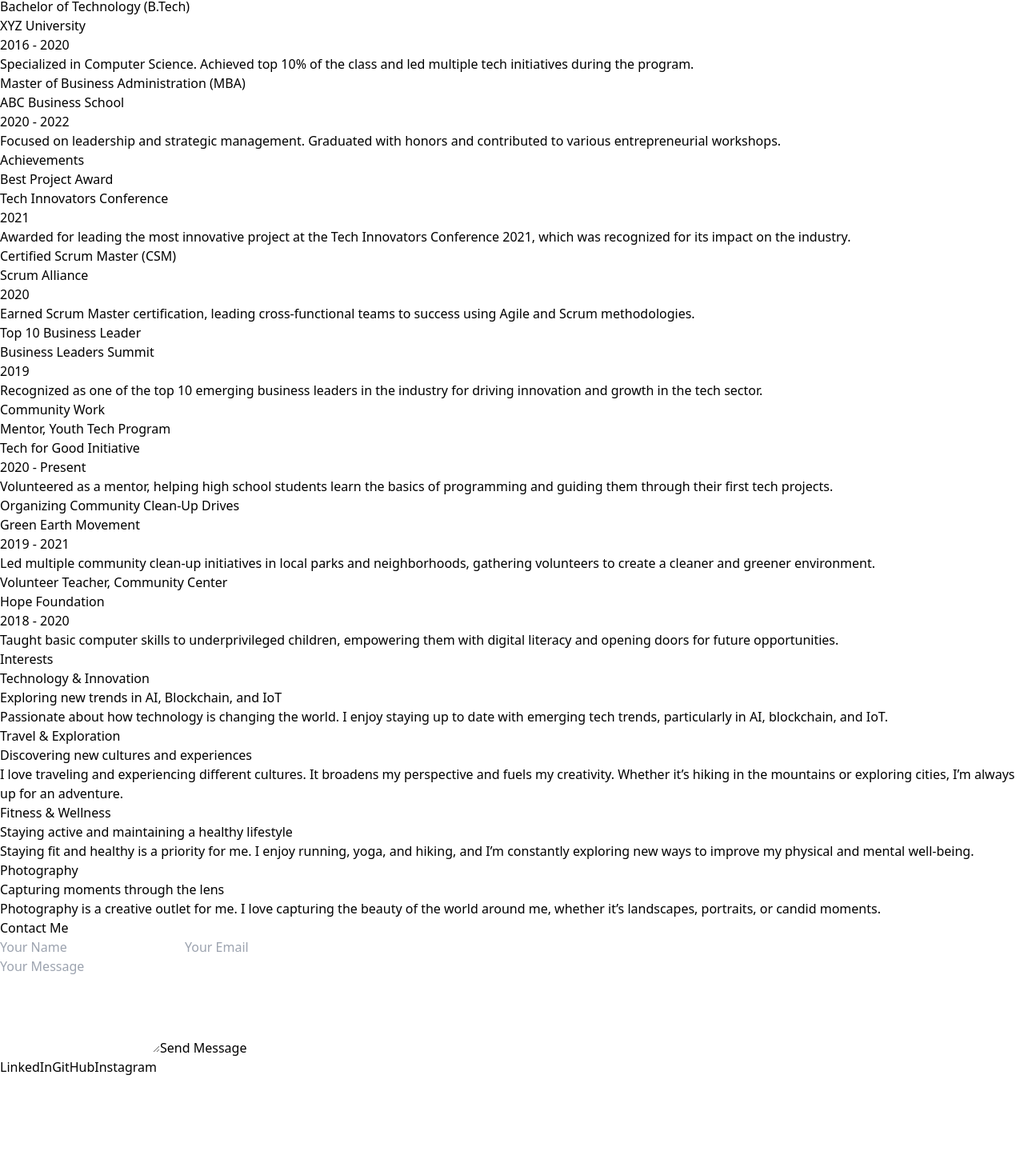
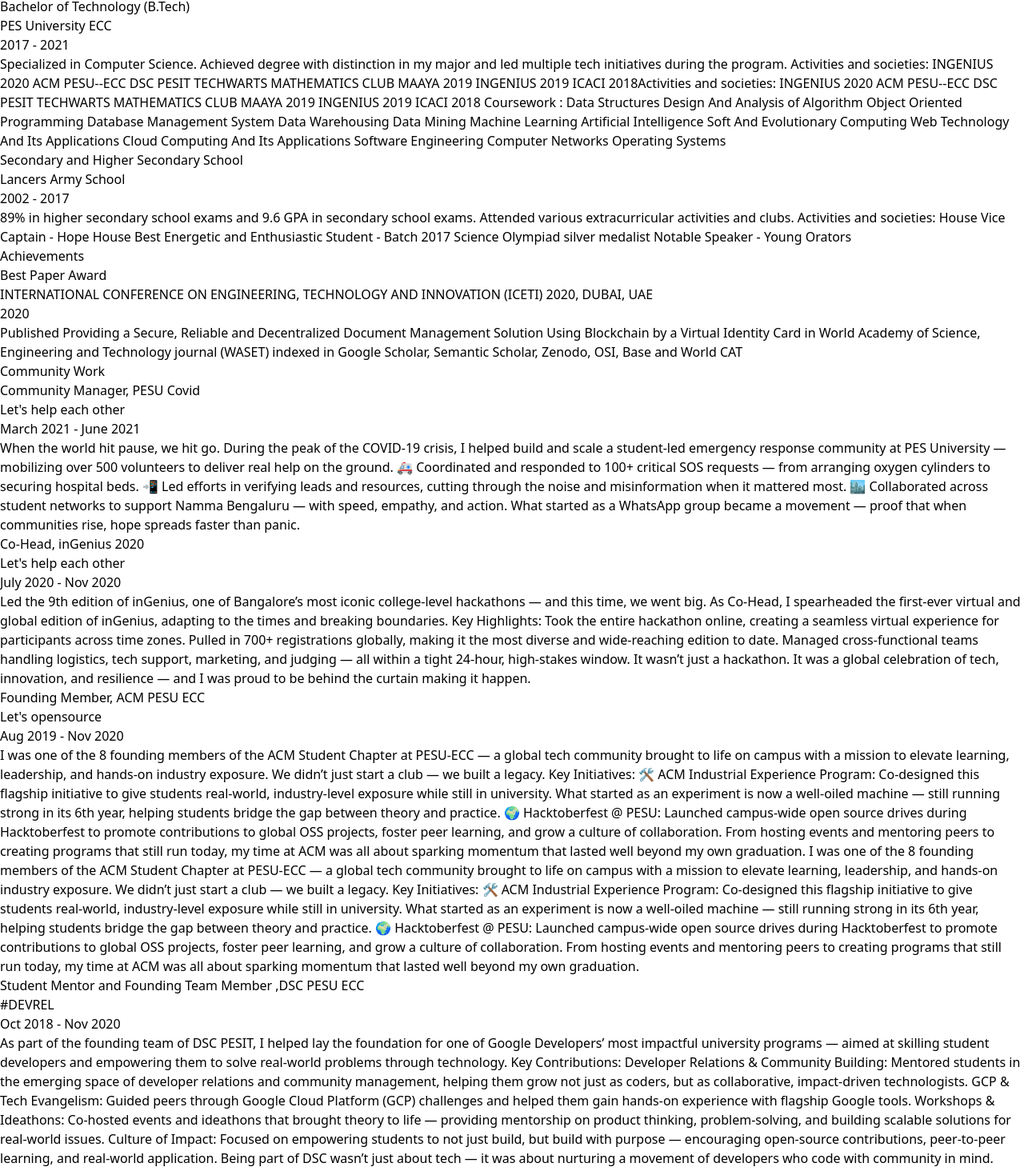
Before and after one commit to meet1906/meet1906.github.io, a React (Vite) app in the folder my-portfolio/: page / in a window 1280 px wide. Shown: the part 1972-3436 px from the top of the page at 80% size. Before the commit the page ends 3318 px from the top, so only its background shows below. Built offline with nearby package versions, Linux system fonts and the light colour scheme.

Commit message:
data updated

```diff
--- a/my-portfolio/src/components/Achievements.jsx
+++ b/my-portfolio/src/components/Achievements.jsx
@@ -7,34 +7,13 @@
           <div className="space-y-12">
             {/* Example Achievement 1 */}
             <div className="flex flex-col items-center bg-white shadow-lg rounded-lg p-6">
-              <h3 className="text-xl font-semibold">Best Project Award</h3>
-              <p className="text-gray-600">Tech Innovators Conference</p>
-              <p className="text-sm text-gray-500">2021</p>
+              <h3 className="text-xl font-semibold">Best Paper Award</h3>
+              <p className="text-gray-600">INTERNATIONAL CONFERENCE ON ENGINEERING, TECHNOLOGY AND INNOVATION (ICETI) 2020, DUBAI, UAE</p>
+              <p className="text-sm text-gray-500">2020</p>
               <p className="mt-4 text-gray-700">
-                Awarded for leading the most innovative project at the Tech Innovators Conference 2021, which was recognized for its impact on the industry.
+                Published Providing a Secure, Reliable and Decentralized Document Management Solution Using Blockchain by a Virtual Identity Card in World Academy of Science, Engineering and Technology journal (WASET) indexed in Google Scholar, Semantic Scholar, Zenodo, OSI, Base and World CAT
               </p>
             </div>
-
-            {/* Example Achievement 2 */}
-            <div className="flex flex-col items-center bg-white shadow-lg rounded-lg p-6">
-              <h3 className="text-xl font-semibold">Certified Scrum Master (CSM)</h3>
-              <p className="text-gray-600">Scrum Alliance</p>
-              <p className="text-sm text-gray-500">2020</p>
-              <p className="mt-4 text-gray-700">
-                Earned Scrum Master certification, leading cross-functional teams to success using Agile and Scrum methodologies.
-              </p>
-            </div>
-
-            {/* Example Achievement 3 */}
-            <div className="flex flex-col items-center bg-white shadow-lg rounded-lg p-6">
-              <h3 className="text-xl font-semibold">Top 10 Business Leader</h3>
-              <p className="text-gray-600">Business Leaders Summit</p>
-              <p className="text-sm text-gray-500">2019</p>
-              <p className="mt-4 text-gray-700">
-                Recognized as one of the top 10 emerging business leaders in the industry for driving innovation and growth in the tech sector.
-              </p>
-            </div>
-
           </div>
         </div>
       </section>
--- a/my-portfolio/src/components/CommunityWork.jsx
+++ b/my-portfolio/src/components/CommunityWork.jsx
@@ -5,36 +5,130 @@
           <h2 className="text-4xl font-bold mb-8">Community Work</h2>
 
           <div className="space-y-12">
-            {/* Example Community Work 1 */}
+
+            {/* PESU Covid Initiative */}
             <div className="flex flex-col items-center bg-white shadow-lg rounded-lg p-6">
-              <h3 className="text-xl font-semibold">Mentor, Youth Tech Program</h3>
-              <p className="text-gray-600">Tech for Good Initiative</p>
-              <p className="text-sm text-gray-500">2020 - Present</p>
+              <h3 className="text-xl font-semibold">Community Manager, PESU Covid </h3>
+              <p className="text-gray-600">Let's help each other</p>
+              <p className="text-sm text-gray-500">March 2021 - June 2021</p>
               <p className="mt-4 text-gray-700">
-                Volunteered as a mentor, helping high school students learn the basics of programming and guiding them through their first tech projects.
+              When the world hit pause, we hit go.
+
+During the peak of the COVID-19 crisis, I helped build and scale a student-led emergency response community at PES University — mobilizing over 500 volunteers to deliver real help on the ground.
+
+🚑 Coordinated and responded to 100+ critical SOS requests — from arranging oxygen cylinders to securing hospital beds.
+📲 Led efforts in verifying leads and resources, cutting through the noise and misinformation when it mattered most.
+🏙️ Collaborated across student networks to support Namma Bengaluru — with speed, empathy, and action.
+
+What started as a WhatsApp group became a movement — proof that when communities rise, hope spreads faster than panic.
                 </p>
             </div>
 
-            {/* Example Community Work 2 */}
+{/* inGenius 2020 */}
 <div className="flex flex-col items-center bg-white shadow-lg rounded-lg p-6">
-              <h3 className="text-xl font-semibold">Organizing Community Clean-Up Drives</h3>
-              <p className="text-gray-600">Green Earth Movement</p>
-              <p className="text-sm text-gray-500">2019 - 2021</p>
-              <p className="mt-4 text-gray-700">
-                Led multiple community clean-up initiatives in local parks and neighborhoods, gathering volunteers to create a cleaner and greener environment.
+              <h3 className="text-xl font-semibold">Co-Head, inGenius 2020 </h3>
+              <p className="text-gray-600">Let's help each other</p>
+              <p className="text-sm text-gray-500">July 2020 - Nov 2020</p>
+              <p className="mt-4 text-gray-700"> Led the 9th edition of inGenius, one of Bangalore’s most iconic college-level hackathons — and this time, we went big. As Co-Head, I spearheaded the first-ever virtual and global edition of inGenius, adapting to the times and breaking boundaries.
+
+Key Highlights:
+
+Took the entire hackathon online, creating a seamless virtual experience for participants across time zones.
+
+Pulled in 700+ registrations globally, making it the most diverse and wide-reaching edition to date.
+
+Managed cross-functional teams handling logistics, tech support, marketing, and judging — all within a tight 24-hour, high-stakes window.
+
+It wasn’t just a hackathon. It was a global celebration of tech, innovation, and resilience — and I was proud to be behind the curtain making it happen.
+
                 </p>
             </div>
 
-            {/* Example Community Work 3 */}
+
+{/* ACM PESU ECC */}
 <div className="flex flex-col items-center bg-white shadow-lg rounded-lg p-6">
-              <h3 className="text-xl font-semibold">Volunteer Teacher, Community Center</h3>
-              <p className="text-gray-600">Hope Foundation</p>
-              <p className="text-sm text-gray-500">2018 - 2020</p>
+              <h3 className="text-xl font-semibold">Founding Member, ACM PESU ECC</h3>
+              <p className="text-gray-600">Let's opensource</p>
+              <p className="text-sm text-gray-500">Aug 2019 - Nov 2020</p>
               <p className="mt-4 text-gray-700">
-                Taught basic computer skills to underprivileged children, empowering them with digital literacy and opening doors for future opportunities.
+              I was one of the 8 founding members of the ACM Student Chapter at PESU-ECC — a global tech community brought to life on campus with a mission to elevate learning, leadership, and hands-on industry exposure.
+
+We didn’t just start a club — we built a legacy.
+
+Key Initiatives:
+
+🛠 ACM Industrial Experience Program: Co-designed this flagship initiative to give students real-world, industry-level exposure while still in university. What started as an experiment is now a well-oiled machine — still running strong in its 6th year, helping students bridge the gap between theory and practice.
+
+🌍 Hacktoberfest @ PESU: Launched campus-wide open source drives during Hacktoberfest to promote contributions to global OSS projects, foster peer learning, and grow a culture of collaboration.
+
+From hosting events and mentoring peers to creating programs that still run today, my time at ACM was all about sparking momentum that lasted well beyond my own graduation.
+I was one of the 8 founding members of the ACM Student Chapter at PESU-ECC — a global tech community brought to life on campus with a mission to elevate learning, leadership, and hands-on industry exposure. We didn’t just start a club — we built a legacy. Key Initiatives: 🛠 ACM Industrial Experience Program: Co-designed this flagship initiative to give students real-world, industry-level exposure while still in university. What started as an experiment is now a well-oiled machine — still running strong in its 6th year, helping students bridge the gap between theory and practice. 🌍 Hacktoberfest @ PESU: Launched campus-wide open source drives during Hacktoberfest to promote contributions to global OSS projects, foster peer learning, and grow a culture of collaboration. From hosting events and mentoring peers to creating programs that still run today, my time at ACM was all about sparking momentum that lasted well beyond my own graduation.
+
                 </p>
             </div>
 
+{/* Student Mentor and Founding Team Member - DSC PESU ECC */}
+<div className="flex flex-col items-center bg-white shadow-lg rounded-lg p-6">
+              <h3 className="text-xl font-semibold">Student Mentor and Founding Team Member ,DSC PESU ECC</h3>
+              <p className="text-gray-600">#DEVREL</p>
+              <p className="text-sm text-gray-500">Oct 2018 - Nov 2020</p>
+              <p className="mt-4 text-gray-700">
+              As part of the founding team of DSC PESIT, I helped lay the foundation for one of Google Developers’ most impactful university programs — aimed at skilling student developers and empowering them to solve real-world problems through technology.
+
+Key Contributions:
+
+Developer Relations & Community Building: Mentored students in the emerging space of developer relations and community management, helping them grow not just as coders, but as collaborative, impact-driven technologists.
+
+GCP & Tech Evangelism: Guided peers through Google Cloud Platform (GCP) challenges and helped them gain hands-on experience with flagship Google tools.
+
+Workshops & Ideathons: Co-hosted events and ideathons that brought theory to life — providing mentorship on product thinking, problem-solving, and building scalable solutions for real-world issues.
+
+Culture of Impact: Focused on empowering students to not just build, but build with purpose — encouraging open-source contributions, peer-to-peer learning, and real-world application.
+
+Being part of DSC wasn’t just about tech — it was about nurturing a movement of developers who code with community in mind.
+
+                </p>
+            </div>
+
+{/* Co-Founder - Techwarts - House of Tech at PESU ECC */}
+<div className="flex flex-col items-center bg-white shadow-lg rounded-lg p-6">
+              <h3 className="text-xl font-semibold">Cofounder ,Techwarts - House of Tech at PESU ECC</h3>
+              <p className="text-gray-600">Lets integrate</p>
+              <p className="text-sm text-gray-500">Oct 2018 - Nov 2020</p>
+              <p className="mt-4 text-gray-700">
+              Techwarts wasn’t just a tech club — it was a movement. What started with 8 passionate students became a 500+ strong developer community at PESU–ECC, uniting coders, creators, and builders across disciplines.
+
+As a co-founder, I helped shape Techwarts into a powerhouse of learning, innovation, and collaboration. The community was built around three core verticals:
+
+Pixel – Focused on Augmented & Virtual Reality
+
+Predict This! – All about Machine Learning & AI
+
+We the Programmers – Competitive Programming and Problem Solving
+
+What we did:
+
+Organized high-energy tech meetups, workshops, hackathons, and speaker sessions that made campus buzz with innovation.
+
+Created a safe, inclusive space for students to experiment, fail, build, and thrive — from first-time coders to advanced devs.
+
+Sparked ideas that turned into real startups, and projects that went beyond classrooms.
+
+Techwarts became more than a community — it became a launchpad. And being a part of its founding story? One of my proudest chapters.
+                </p>
+            </div>
+
+
+
+            {/* Major League Hacking Mentor */}
+            <div className="flex flex-col items-center bg-white shadow-lg rounded-lg p-6">
+              <h3 className="text-xl font-semibold">Mentor, Major League Hacking</h3>
+              <p className="text-gray-600">Tech for Good Initiative</p>
+              <p className="text-sm text-gray-500">May 2020 - June 2020</p>
+              <p className="mt-4 text-gray-700">
+                Volunteered as a mentor, helping students learn the basics of programming and guiding them through hackathons organised by Major League Hacking.
+              </p>
+            </div>
           </div>
         </div>
       </section>
--- a/my-portfolio/src/components/Education.jsx
+++ b/my-portfolio/src/components/Education.jsx
@@ -5,23 +5,51 @@
           <h2 className="text-4xl font-bold mb-8">Education</h2>
 
           <div className="space-y-12">
-            {/* Example Education 1 */}
+            {/* PES University ECC */}
             <div className="flex flex-col items-center bg-white shadow-lg rounded-lg p-6">
               <h3 className="text-xl font-semibold">Bachelor of Technology (B.Tech)</h3>
-              <p className="text-gray-600">XYZ University</p>
-              <p className="text-sm text-gray-500">2016 - 2020</p>
+              <p className="text-gray-600">PES University ECC</p>
+              <p className="text-sm text-gray-500">2017 - 2021</p>
               <p className="mt-4 text-gray-700">
-                Specialized in Computer Science. Achieved top 10% of the class and led multiple tech initiatives during the program.
+                Specialized in Computer Science. Achieved degree with distinction in my major and led multiple tech initiatives during the program.
+                Activities and societies: INGENIUS 2020
+ACM PESU--ECC
+ DSC PESIT
+TECHWARTS
+MATHEMATICS CLUB
+MAAYA 2019
+INGENIUS 2019
+ICACI 2018Activities and societies: INGENIUS 2020 ACM PESU--ECC DSC PESIT TECHWARTS MATHEMATICS CLUB MAAYA 2019 INGENIUS 2019 ICACI 2018
+Coursework :
+Data Structures
+Design And Analysis of Algorithm
+Object Oriented Programming
+Database Management System
+Data Warehousing
+Data Mining
+Machine Learning
+Artificial Intelligence
+Soft And Evolutionary Computing
+Web Technology And Its Applications
+Cloud Computing And Its Applications
+Software Engineering
+Computer Networks
+Operating Systems
+
               </p>
             </div>
 
-            {/* Example Education 2 */}
+            {/* Lancers Army School */}
             <div className="flex flex-col items-center bg-white shadow-lg rounded-lg p-6">
-              <h3 className="text-xl font-semibold">Master of Business Administration (MBA)</h3>
-              <p className="text-gray-600">ABC Business School</p>
-              <p className="text-sm text-gray-500">2020 - 2022</p>
+              <h3 className="text-xl font-semibold">Secondary and Higher Secondary School</h3>
+              <p className="text-gray-600">Lancers Army School</p>
+              <p className="text-sm text-gray-500">2002 - 2017</p>
               <p className="mt-4 text-gray-700">
-                Focused on leadership and strategic management. Graduated with honors and contributed to various entrepreneurial workshops.
+                89% in higher secondary school exams and 9.6 GPA in secondary school exams. Attended various extracurricular activities and clubs.
+                Activities and societies: House Vice Captain - Hope House
+Best Energetic and Enthusiastic Student - Batch 2017
+Science Olympiad silver medalist
+Notable Speaker - Young Orators
               </p>
             </div>
           </div>
--- a/my-portfolio/src/components/Interests.jsx
+++ b/my-portfolio/src/components/Interests.jsx
@@ -8,13 +8,13 @@
             {/* Example Interest 1 */}
             <div className="flex flex-col items-center bg-white shadow-lg rounded-lg p-6">
               <h3 className="text-xl font-semibold">Technology & Innovation</h3>
-              <p className="text-gray-600">Exploring new trends in AI, Blockchain, and IoT</p>
+              <p className="text-gray-600">Exploring new trends in AI and Fintech</p>
               <p className="mt-4 text-gray-700">
-                Passionate about how technology is changing the world. I enjoy staying up to date with emerging tech trends, particularly in AI, blockchain, and IoT.
+                Passionate about how technology is changing the world. I enjoy staying up to date with emerging tech trends, particularly in AI, fintech and compliance tech.
               </p>
             </div>
 
-            {/* Example Interest 2 */}
+            {/* Travelling */}
             <div className="flex flex-col items-center bg-white shadow-lg rounded-lg p-6">
               <h3 className="text-xl font-semibold">Travel & Exploration</h3>
               <p className="text-gray-600">Discovering new cultures and experiences</p>
@@ -23,21 +23,20 @@
               </p>
             </div>
 
-            {/* Example Interest 3 */}
+            {/* Sports */}
             <div className="flex flex-col items-center bg-white shadow-lg rounded-lg p-6">
-              <h3 className="text-xl font-semibold">Fitness & Wellness</h3>
-              <p className="text-gray-600">Staying active and maintaining a healthy lifestyle</p>
+              <h3 className="text-xl font-semibold">Sports</h3>
+              <p className="text-gray-600">Staying active and competitive while I enjoy playing different sports</p>
               <p className="mt-4 text-gray-700">
-                Staying fit and healthy is a priority for me. I enjoy running, yoga, and hiking, and I’m constantly exploring new ways to improve my physical and mental well-being.
-              </p>
+                Be it cricket, football, or badminton, I enjoy staying active and competitive while I enjoy playing different sports. It keeps me mentally and physically fit.</p>
             </div>
 
-            {/* Example Interest 4 */}
+            {/* Writing */}
             <div className="flex flex-col items-center bg-white shadow-lg rounded-lg p-6">
-              <h3 className="text-xl font-semibold">Photography</h3>
-              <p className="text-gray-600">Capturing moments through the lens</p>
+              <h3 className="text-xl font-semibold">Writing</h3>
+              <p className="text-gray-600">Expressing moments through my words</p>
               <p className="mt-4 text-gray-700">
-                Photography is a creative outlet for me. I love capturing the beauty of the world around me, whether it’s landscapes, portraits, or candid moments.
+                Writing is a creative outlet for me. I love expressing the beauty of the thoughts within me, whether it’s good, happy or sad moments.
               </p>
             </div>
 
```
Lines whose indentation alone changed are shown as unchanged.
